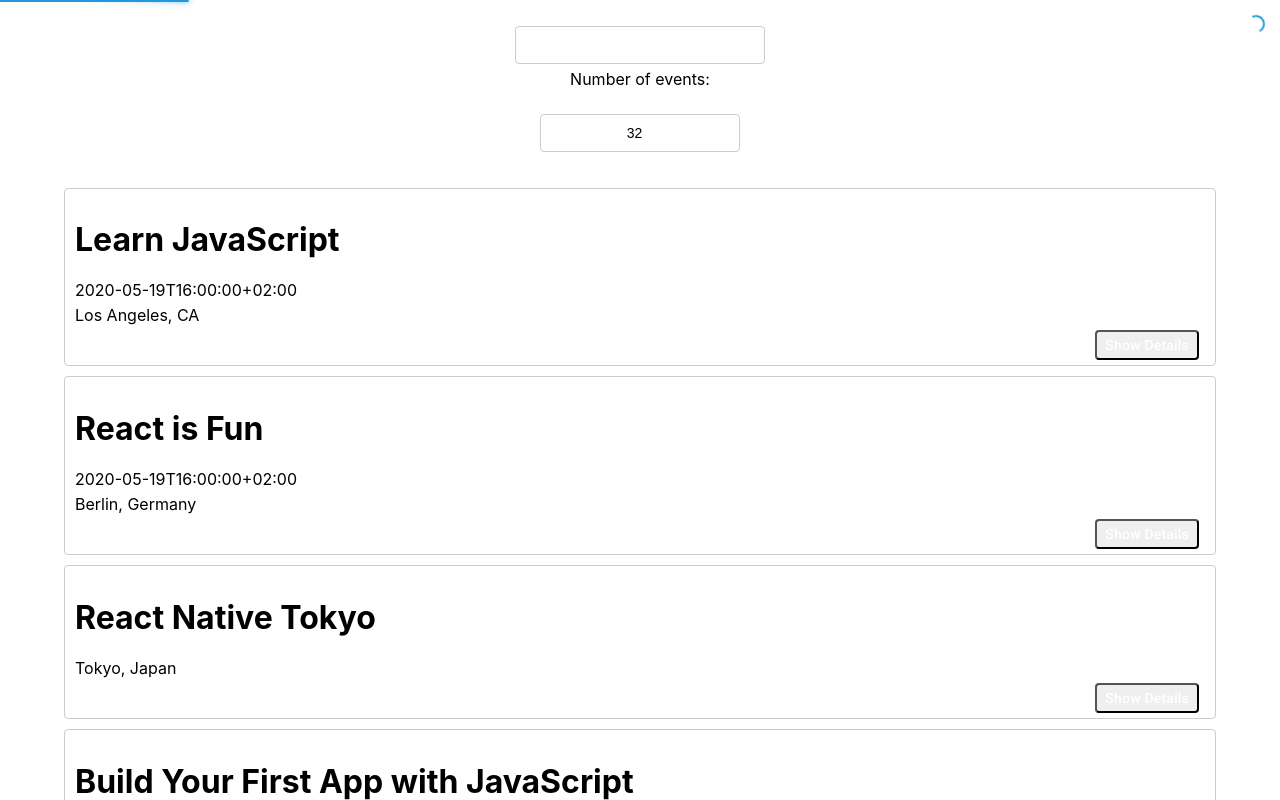
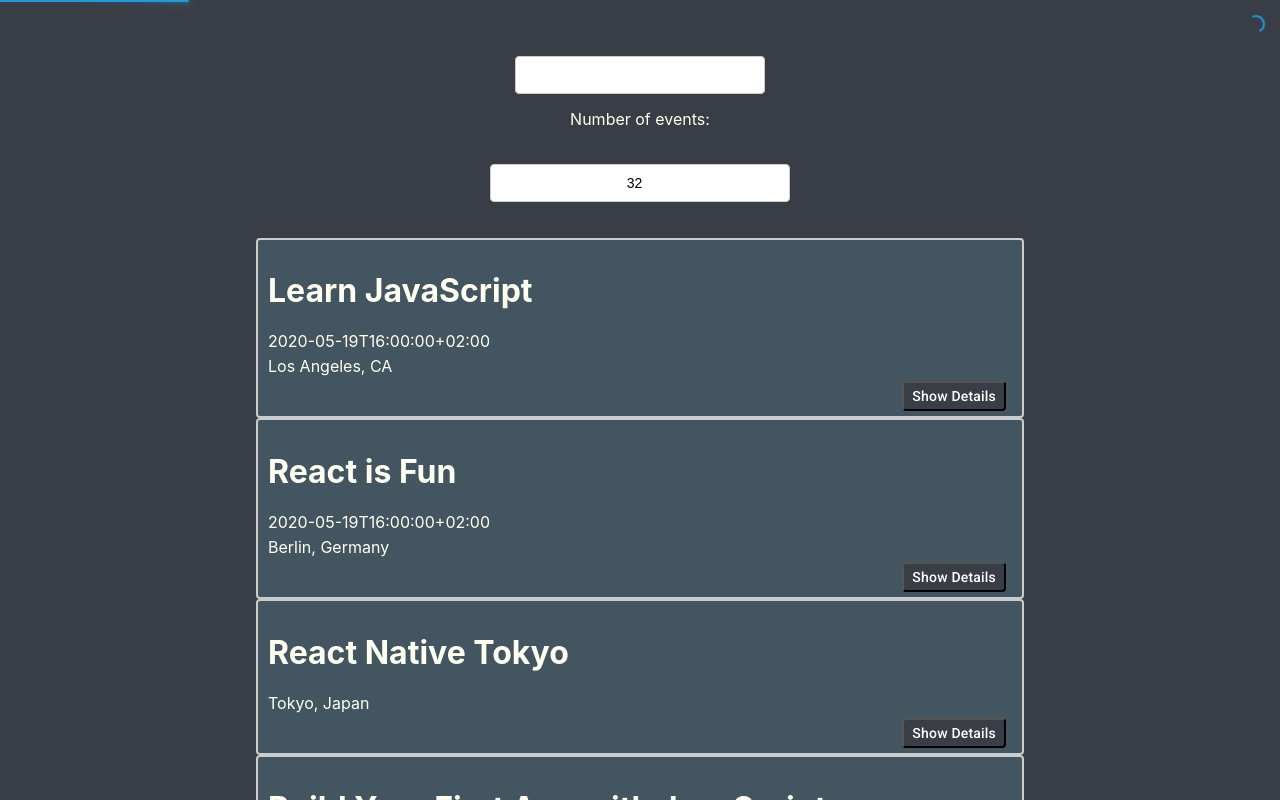
Before and after one commit to DarkoLanovic/meet, a React (Create React App) app: page / in a window 1280 px wide. Shown: the top 800 px of the page. Built offline with nearby package versions, Linux system fonts and the light colour scheme; what atatus-spa would draw is missing.

Commit message:
initial commit

```diff
--- a/src/App.css
+++ b/src/App.css
@@ -1,4 +1,285 @@
 @import url(https://fonts.googleapis.com/css?family=Roboto:500);
+.App {
+  text-align: center;
+  padding: 2% 5%;
+  background: #393e46;
+  color: ivory;
+}
+
+.Landingpage {
+  height: 100vh;
+}
+
+img[alt*='landing-page'] {
+  border: darkgoldenrod;
+  border-style: solid;
+  width: 50vw;
+  height: auto;
+}
+
+.welcome-header {
+  color: #08d9d6;
+}
+
+.username-input,
+.landing-button {
+  display: flex;
+  justify-content: center;
+  margin: 0 auto;
+  text-align: center;
+  padding: 10px;
+  font-size: 20px;
+  border-radius: 10px;
+}
+
+.landing-button:hover {
+  background: grey;
+  cursor: pointer;
+}
+
+.App * {
+  box-sizing: border-box;
+}
+
+ul {
+  padding: 0;
+  list-style: none;
+}
+
+p {
+  margin: 5px 0;
+}
+
+.display-none {
+  display: none;
+}
+.showSuggestions {
+  display: block;
+}
+
+input[type='text'],
+input[type='number'] {
+  padding: 8px 6px 8px 10px;
+  border-radius: 4px;
+  outline: none;
+  border: 1px solid #ccc;
+  font-size: 14px;
+  line-height: 20px;
+  align-self: center;
+  height: 38px;
+}
+
+.city {
+  width: 250px;
+}
+
+.CitySearch {
+  display: flex;
+  flex-direction: column;
+  flex-basis: 300px;
+  max-width: 300px;
+  margin: auto;
+  margin-top: 20px;
+  position: relative;
+}
+
+.data-vis-wrapper {
+  display: flex;
+  position: relative;
+}
+
+.chart-label {
+  color: #08d9d6;
+  display: flex;
+  position: relative;
+  justify-content: center;
+}
+
+.suggestions {
+  width: 250px;
+  position: absolute;
+  z-index: 2;
+  align-self: center;
+  margin: 0;
+  top: 43px;
+  font-size: 14px;
+  box-shadow: 10px 10px 16px -12px rgba(0, 0, 0, 0.75);
+}
+
+.suggestions > li {
+  text-align: left;
+  padding: 8px 6px 8px 10px;
+  background-color: #eee;
+  color: black;
+  cursor: default;
+}
+
+.suggestions > li:last-child {
+  border-bottom-left-radius: 4px;
+  border-bottom-right-radius: 4px;
+}
+
+.suggestions > li:hover {
+  background-color: #bcdcdb;
+}
+
+.event-container {
+  padding: 10px 10px 35px;
+  text-align: left;
+  border: 2px solid #ccc;
+  border-radius: 4px;
+  position: relative;
+  background: #435560;
+  max-width: 60vw;
+  margin: 0 auto;
+}
+
+.enter-city-label,
+.nearby-events-label {
+  color: #08d9d6;
+}
+
+.details-btn {
+  position: absolute;
+  right: 5px;
+  bottom: 5px;
+  padding: 5px 8px;
+  border-radius: 4px;
+  outline: none;
+  cursor: pointer;
+}
+
+.name {
+  font-size: 18px;
+  font-weight: 600;
+}
+
+.group-name {
+  text-transform: uppercase;
+  font-size: 14px;
+}
+
+.going,
+.visibility {
+  font-style: italic;
+}
+
+.description {
+  overflow-x: hidden;
+}
+
+.numberOfEvents {
+  width: 300px;
+  margin: 20px auto;
+  text-align: center;
+}
+
+.eventNumberInput {
+  width: 70px;
+}
+
+.button-wrapper {
+  display: grid;
+  grid-template-columns: 1fr 1fr 1fr;
+  grid-gap: 20px;
+  padding: 20px;
+  font-family: sans-serif;
+}
+
+.Alert {
+  position: fixed;
+  top: 20px;
+}
+
+.data-vis-wrapper {
+  display: flex;
+  align-items: center;
+  flex-direction: column;
+}
+.data-vis-wrapper .recharts-responsive-container {
+  min-width: 100%;
+  display: flex;
+}
+.recharts-surface {
+  overflow: visible;
+}
+
+.login-button {
+  color: #494949;
+  text-transform: uppercase;
+  text-decoration: none;
+  background: #ffffff;
+  padding: 20px;
+  border: 4px solid #494949;
+  display: inline-block;
+  transition: all 0.4s ease 0s;
+  min-width: 10rem;
+  margin: 1rem;
+}
+
+.google-btn {
+  width: 184px;
+  height: 42px;
+  margin: 1rem;
+  background-color: #4285f4;
+  border-radius: 2px;
+  box-shadow: 0 3px 4px 0 rgba(0, 0, 0, 0.25);
+}
+.google-btn:hover {
+  box-shadow: 0 0 6px #4285f4;
+}
+.google-btn:active {
+  background: #1669f2;
+}
+.google-icon-wrapper {
+  position: absolute;
+  margin-top: 1px;
+  margin-left: 1px;
+  width: 40px;
+  height: 40px;
+  border-radius: 2px;
+  background-color: #fff;
+}
+.google-icon {
+  position: absolute;
+  margin-top: 11px;
+  margin-left: -8px;
+  width: 18px;
+  height: 18px;
+}
+.btn-text {
+  float: right;
+  margin: 11px 11px 0 0;
+  color: #fff;
+  background: #393e46;
+  font-size: 14px;
+  letter-spacing: 0.2px;
+  font-family: 'Roboto';
+}
+
+@media only screen and (min-width: 992px) {
+  .data-vis-wrapper {
+    flex-direction: row;
+  }
+  .data-vis-wrapper .recharts-responsive-container {
+    flex-basis: 50%;
+    max-width: 50%;
+    min-width: auto;
+    margin: 0 auto;
+  }
+}
+
+.Alert {
+  display: flex;
+  position: relative;
+  text-align: center;
+  justify-content: center;
+}
+
+
+
+
+/* @import url(https://fonts.googleapis.com/css?family=Roboto:500);
 .App {
   text-align: center;
   padding: 2% 5%;
@@ -210,4 +491,4 @@
     min-width: auto;
     margin: 0 auto;
   }
-}
+} */
--- a/src/App.js
+++ b/src/App.js
@@ -21,7 +21,6 @@
     const { numberOfEvents } = this.state;
     this.mounted = true;
     getEvents().then((events) => {
-      // console.log(events)
       if (this.mounted) {
         this.setState({
           events: events.slice(0, numberOfEvents),
```
